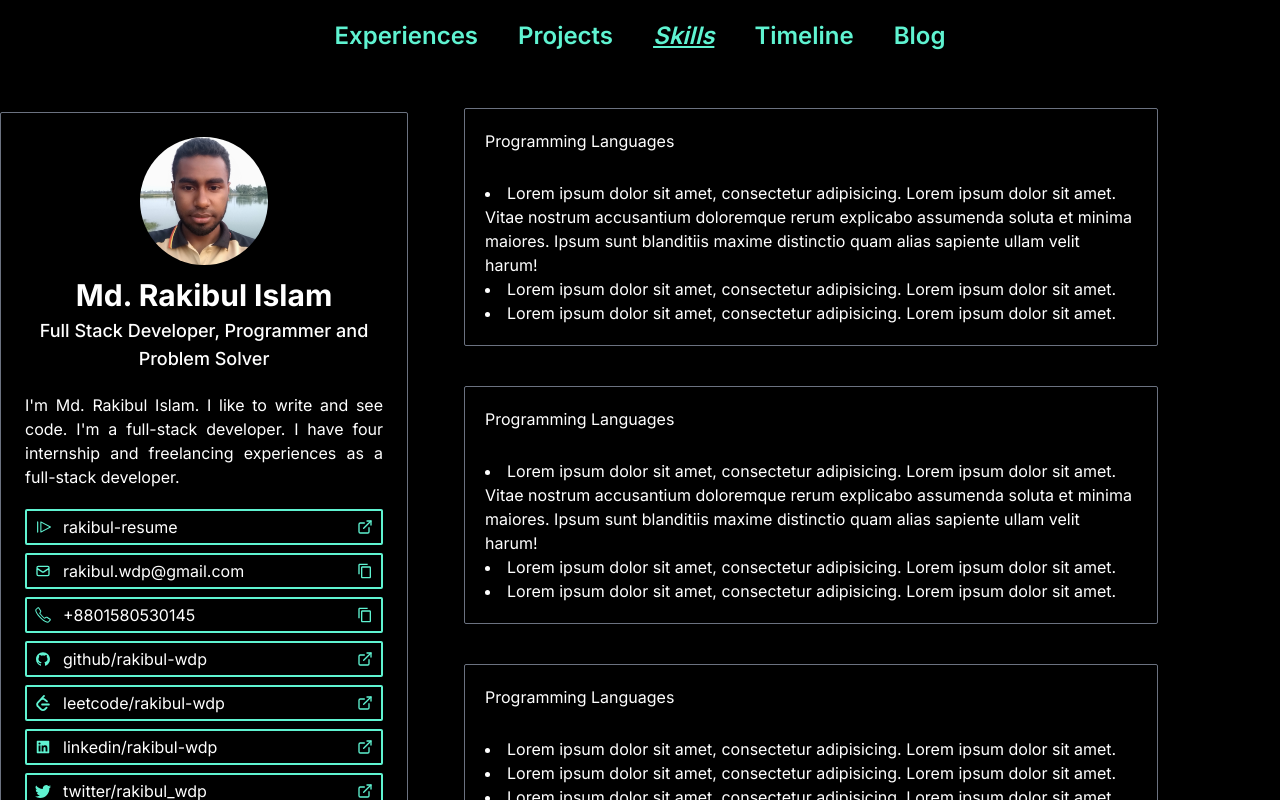
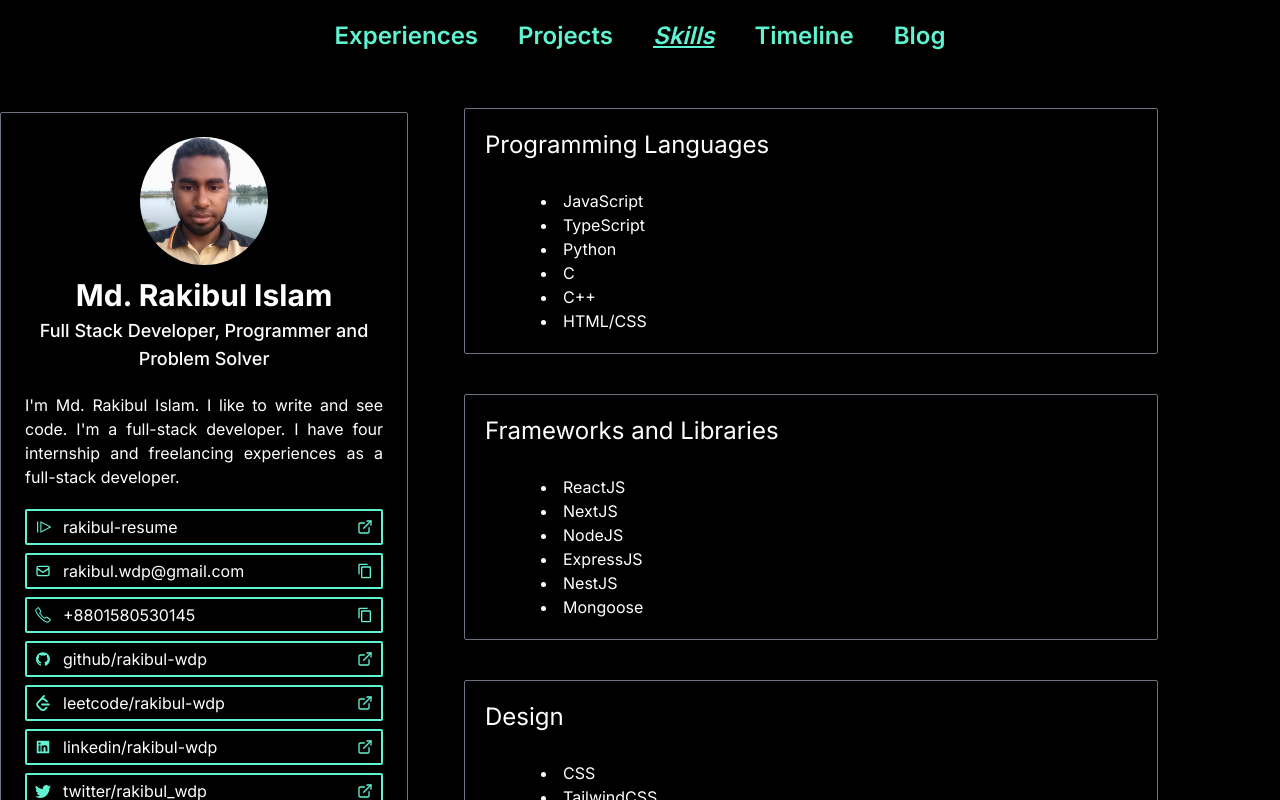
Before and after one commit to rakibul-wdp/portfolio, a Next.js app: page /skills in a window 1280 px wide. Shown: the top 800 px of the page. Built offline with nearby package versions, Linux system fonts and the light colour scheme.

Commit message:
style skills section

```diff
--- a/app/skills/page.tsx
+++ b/app/skills/page.tsx
@@ -1,19 +1,32 @@
-import { experiences } from "@/constants/experiences";
+import { skills } from "@/constants/skills";
 
 const Page = () => {
   return (
     <div className="w-[85%]">
-      {experiences.map((experience) => (
+      {skills.map((skill) => (
         <div
           className="flex flex-col mb-10 text-white p-5 border-[0.01px] rounded-sm border-gray-500"
-          key={experience.id}
+          key={skill.id}
         >
-          <h3>Programming Languages</h3>
-          <ul className="mt-7 list-disc list-inside">
-            {experience.descriptions.map((des) => (
-              <li key={des.id}>{des.des}</li>
-            ))}
-          </ul>
+          <h3 className="text-2xl">{skill.title}</h3>
+          <div className="px-14 flex justify-start gap-14">
+            <ul className="mt-7 list-disc list-inside">
+              {skill.list[0]
+                .split(", ")
+                .slice(0, 6)
+                .map((tech) => (
+                  <li key={tech}>{tech}</li>
+                ))}
+            </ul>
+            <ul className="mt-7 pl-10 list-disc list-inside">
+              {skill.list[0]
+                .split(", ")
+                .slice(6)
+                .map((tech) => (
+                  <li key={tech}>{tech}</li>
+                ))}
+            </ul>
+          </div>
         </div>
       ))}
     </div>
--- a/constants/skills.ts
+++ b/constants/skills.ts
@@ -7,20 +7,18 @@ export const skills = [
   {
     id: 2,
     title: "Frameworks and Libraries",
-    list: ["ReactJS, NextJS, NodeJS, ExpressJS, NestJS, Mongoose, etc"],
+    list: ["ReactJS, NextJS, NodeJS, ExpressJS, NestJS, Mongoose"],
   },
   {
     id: 3,
     title: "Design",
-    list: [
-      "CSS, TailwindCSS, MUI, Bootstrap, Chakra UI, Styled Components, etc",
-    ],
+    list: ["CSS, TailwindCSS, MUI, Bootstrap, Chakra UI, Styled Components"],
   },
   {
     id: 4,
     title: "Databases, Tools and Platform",
     list: [
-      "MongoDB, NoSQL, Git, GitHub, GitLab, Bitbucket, Netlify, Heroku, Vercel, Figma, etc",
+      "MongoDB, NoSQL, Git, GitHub, GitLab, Bitbucket, Netlify, Heroku, Vercel, Figma",
     ],
   },
 ];
```
